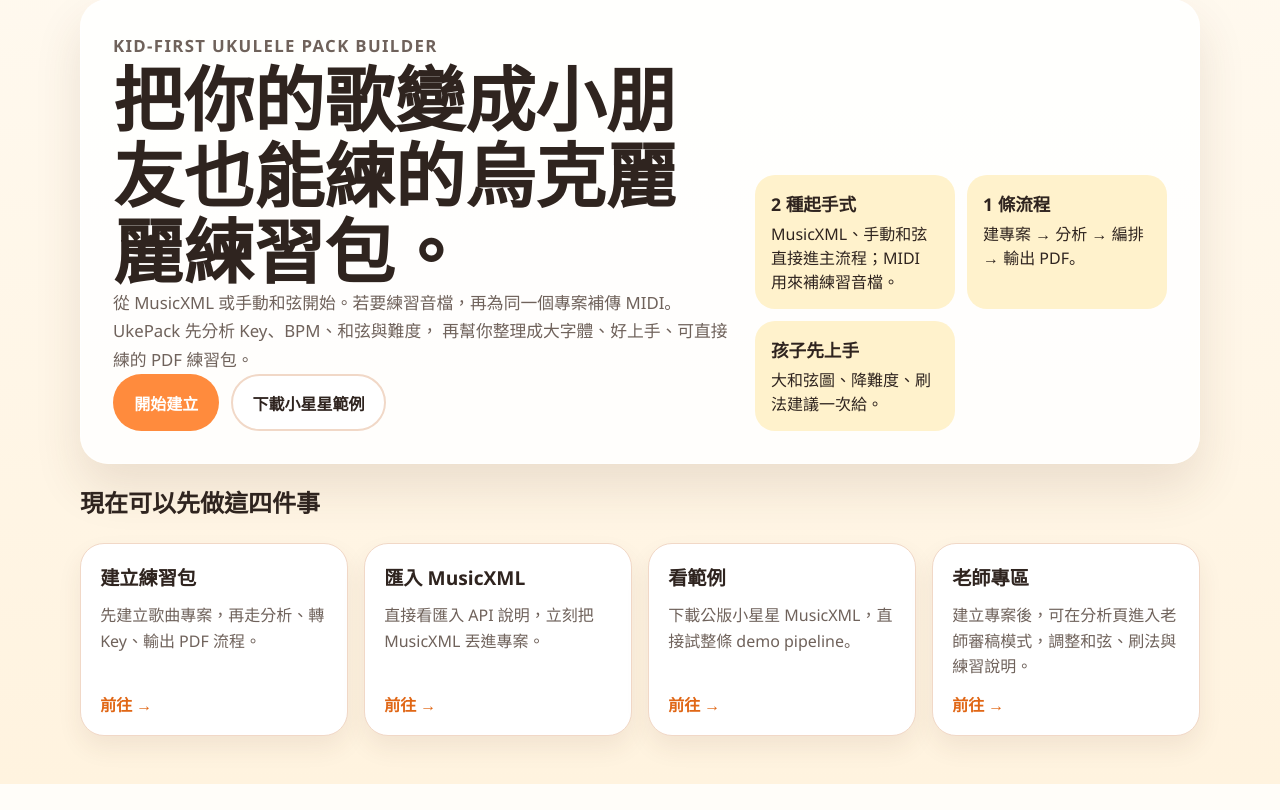
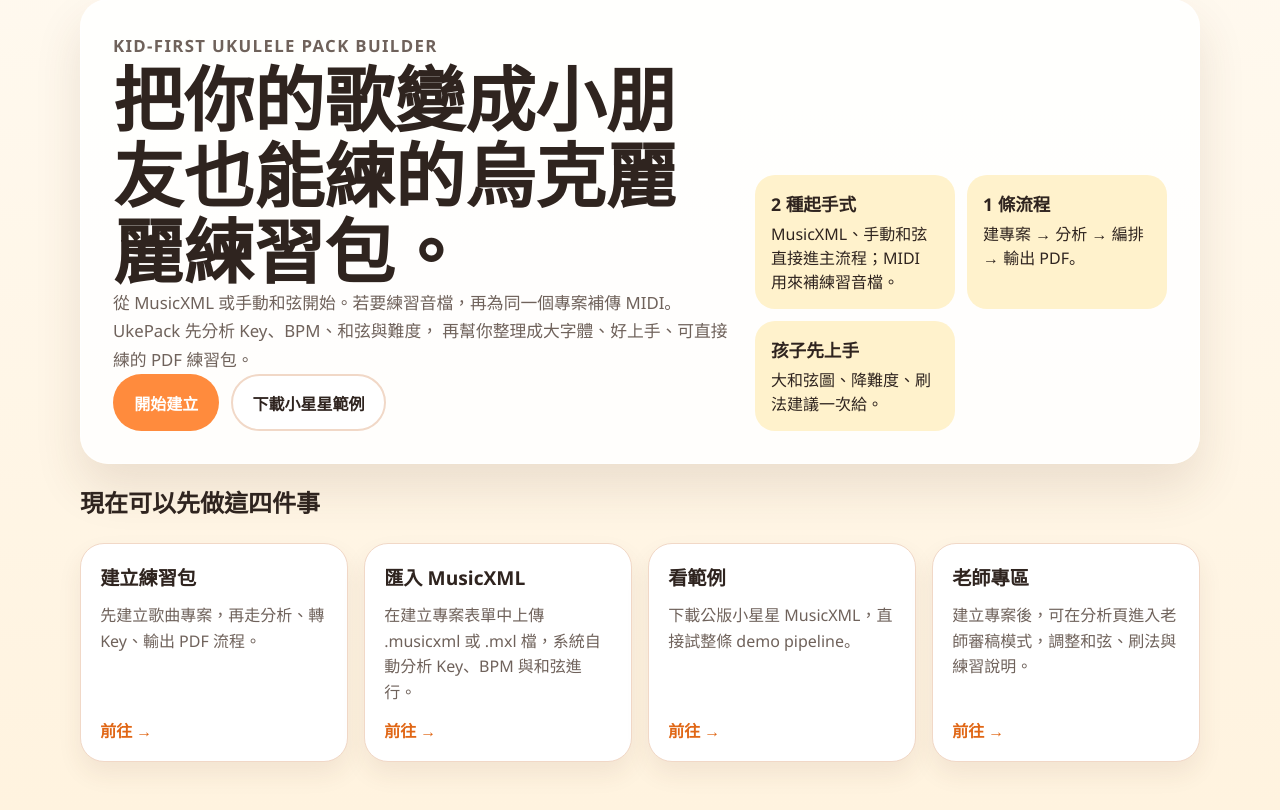
Before and after one commit to Reese-max/UkePack, a FastAPI app: page / in a window 1280 px wide. Shown: the part 33-843 px from the top of the page. Before the commit the page ends 817 px from the top, so only its background shows below. Run offline with FastAPI, Linux system fonts and the light colour scheme.

Commit message:
fix(templates): hero CTA + MusicXML card link to /new not Swagger docs
The homepage '開始建立' button pointed to /docs#/default/create_project_api_projects_post
and the '匯入 MusicXML' CTA card pointed to the import Swagger endpoint.
Both sent teachers to raw API documentation instead of the /new project form.
Fixed both links to /new; updated MusicXML card copy to be teacher-friendly.
Added regression test: homepage must not contain any /docs# href.

KPI-impact: K6 homepage CTA confusion -1 barrier

Co-authored-by: Copilot <223556219+Copilot@users.noreply.github.com>

```diff
--- a/app/main.py
+++ b/app/main.py
@@ -24,8 +24,8 @@ def _homepage_cards() -> list[dict[str, str]]:
         },
         {
             "title": "匯入 MusicXML",
-            "description": "直接看匯入 API 說明，立刻把 MusicXML 丟進專案。",
-            "href": "/docs#/default/import_musicxml_api_projects__project_id__import_post",
+            "description": "在建立專案表單中上傳 .musicxml 或 .mxl 檔，系統自動分析 Key、BPM 與和弦進行。",
+            "href": "/new",
         },
         {
             "title": "看範例",
--- a/app/templates/index.html
+++ b/app/templates/index.html
@@ -192,7 +192,7 @@
                     再幫你整理成大字體、好上手、可直接練的 PDF 練習包。
                 </p>
                 <div class="hero-actions">
-                    <a class="hero-link" href="/docs#/default/create_project_api_projects_post">開始建立</a>
+                    <a class="hero-link" href="/new">開始建立</a>
                     <a class="hero-link secondary" href="/samples/public_domain/twinkle.musicxml">下載小星星範例</a>
                 </div>
             </div>
```
Also changed, not shown: tests/test_homepage.py (+12 -0 lines).
